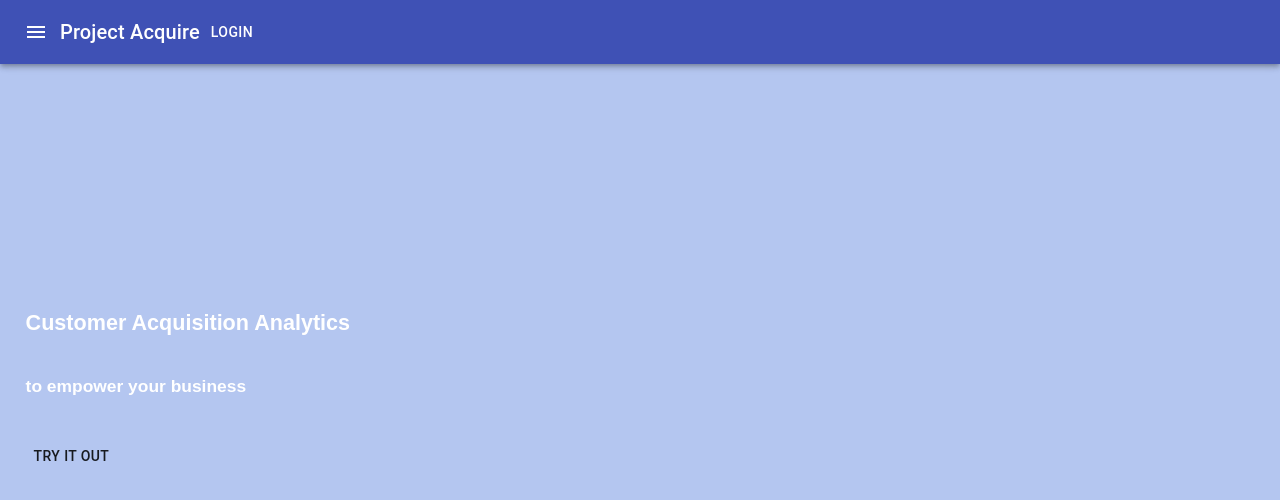
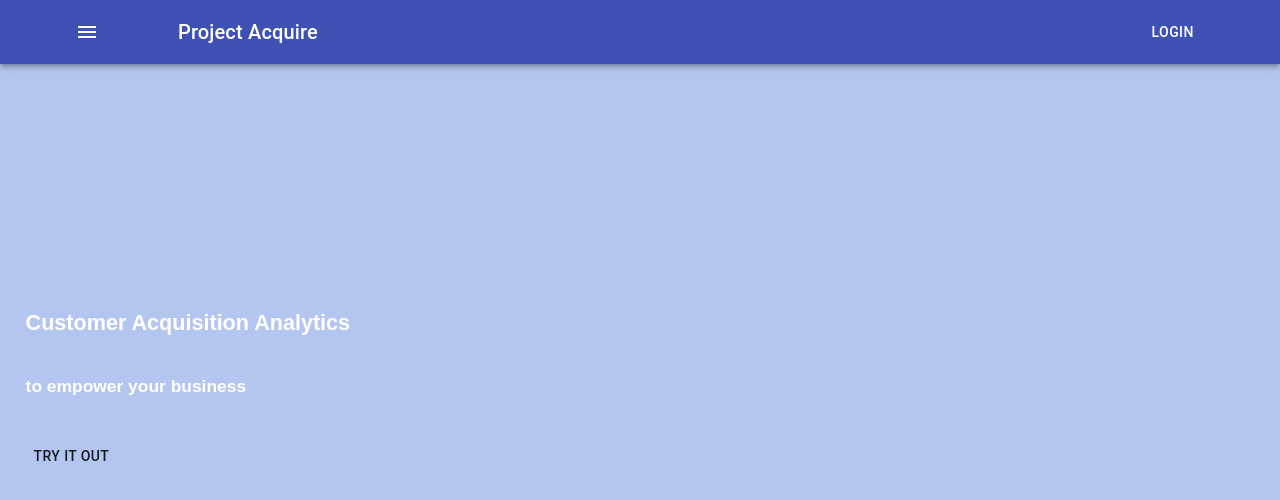
Before and after one commit to NSpencer4/project-acquire, a React (Create React App) app: page / in a window 1280 px wide. Shown: the top 500 px of the page. Built offline with nearby package versions, Linux system fonts and the light colour scheme; a web font is replaced by a local one.

Commit message:
Styling fixes to the navbar

```diff
--- a/src/components/Navbar/Navbar.css
+++ b/src/components/Navbar/Navbar.css
@@ -0,0 +1,3 @@
+#login-btn {
+    float: right;
+}
--- a/src/components/Navbar/Navbar.js
+++ b/src/components/Navbar/Navbar.js
@@ -6,6 +6,7 @@ import Typography from '@material-ui/core/Typography';
 import Button from '@material-ui/core/Button';
 import IconButton from '@material-ui/core/IconButton';
 import MenuIcon from '@material-ui/icons/Menu';
+import Grid from '@material-ui/core/Grid';
 
 class Navbar extends Component {
 
@@ -15,13 +16,21 @@ class Navbar extends Component {
 				<div>
 					<AppBar position="static">
 						<Toolbar>
+							<Grid container direction="row" justify="center" alignItems="center">
+								<Grid item sm={1}>
 									<IconButton edge="start" color="inherit" aria-label="menu">
-									<MenuIcon />
+										<MenuIcon/>
 									</IconButton>
+								</Grid>
+								<Grid item sm={6}>
 									<Typography variant="h6">
 										Project Acquire
 									</Typography>
+									</Grid>
+								<Grid item sm={4}>
 									<Button id="login-btn" color="inherit">Login</Button>
+								</Grid>
+							</Grid>
 						</Toolbar>
 					</AppBar>
 				</div>
```
Lines whose indentation alone changed are shown as unchanged.
